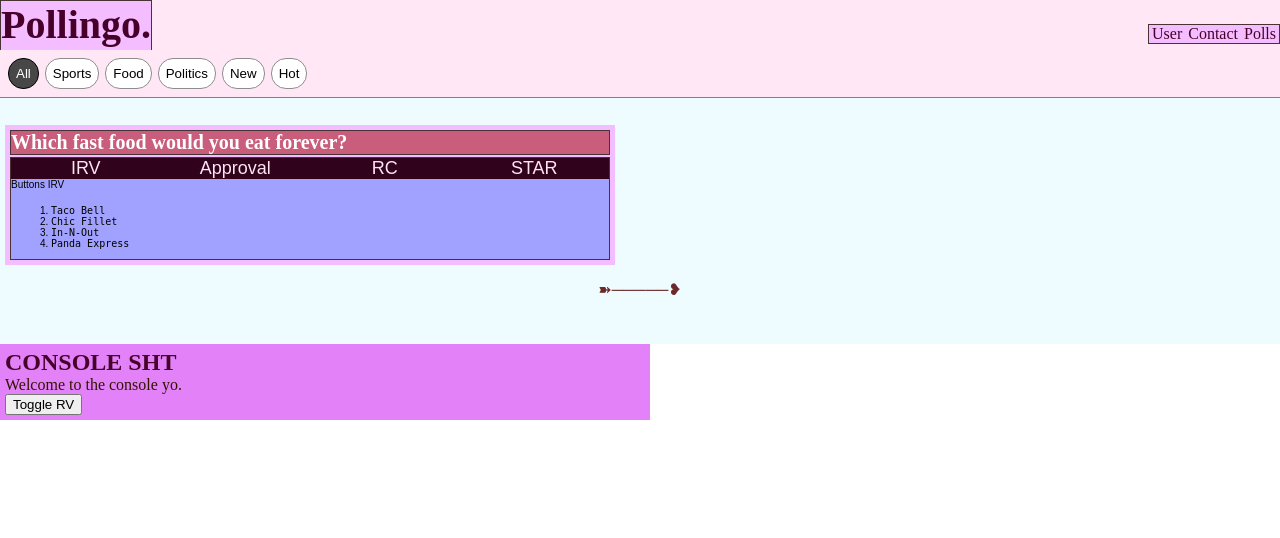
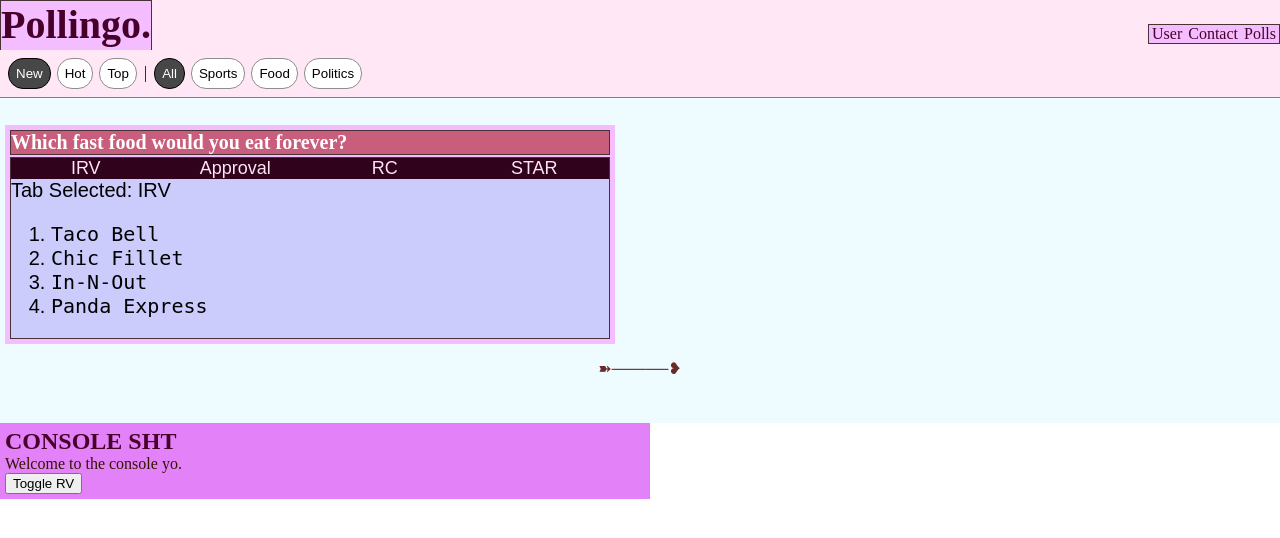
Before and after one commit to el7/Pollingo, a React (Create React App) app in the folder pollingo/: page / in a window 1280 px wide. Shown: the top 538 px of the page. Built offline with nearby package versions, Linux system fonts and the light colour scheme.

Commit message:
working on pollbox more. need to get tab/switching working. then going to get pollbox components auto generated somehow.

```diff
--- a/pollingo/src/css/main.css
+++ b/pollingo/src/css/main.css
@@ -237,19 +237,18 @@
   border: 1px solid #473333;
   overflow: hidden;
   height: auto;
-  background-color: #a1a1ff;
+  background-color: #ccccfc;
   box-sizing: border-box;
 }
 
 .pollbox-1 footer .tabPanel,
 .pollbox-1 footer .tabPanel > ol {
   height: 100%;
-  padding-top: 5px;
+  padding-top: 0px;
   box-sizing: border-box;
   font-family: sans-serif;
-  font-size: 22px;
+  font-size: 20px;
   font-family: sans-serif;
-  font-size: 10px;
 }
 
 .pollbox-1 .tabContainer .buttonContainer {
--- a/pollingo/src/js/components/headerLowerComponent.js
+++ b/pollingo/src/js/components/headerLowerComponent.js
@@ -9,12 +9,14 @@
 
     return (
         <div className="header-lower-container" >
+            <button className="button button-selected">New</button>
+            <button className="button button-unselected">Hot</button>
+            <button className="button button-unselected">Top</button>
+            <span> | </span>
             <button className="button button-selected">All</button>
             <button className="button button-unselected">Sports</button>
             <button className="button button-unselected">Food</button>
             <button className="button button-unselected">Politics</button>
-            <button className="button button-unselected">New</button>
-            <button className="button button-unselected">Hot</button>
         </div>
     )
 }
--- a/pollingo/src/js/components/pollboxComponent.js
+++ b/pollingo/src/js/components/pollboxComponent.js
@@ -5,7 +5,8 @@
 function PollBox(props) {
 
     // STATE DATA -----------------------------------
-    const [tabSelected, setTabSelected] = useState();
+    const [tabSelected, setTabSelected] = useState(0);
+    const [pollType, setPollType] = useState("IRV");
 
     // FUNCTIONS -------------
     function showPanel(val) {
@@ -16,14 +17,19 @@
         // ReactDOM.render("<h1>new</h1>", document.getElementsByClassName("console"));
         tabButtons.forEach(function(node, index){
             if (index == val) {
+                // selected
                 node.style.color = "#ffffff";
                 node.style.backgroundColor = "#5c0236";
+                setTabSelected(val);
             } else {
+                // not selected
                  node.style.color = "#ddc5d3";
                  node.style.backgroundColor = "#30021c";
             }
         })
     }
+
+    var pollTypes = ["IRV", "Approval", "RC", "STAR"];
 
     // JSX RETURN ------------------------
     return (
@@ -44,7 +50,7 @@
                     </div>
                     <div className="tabPanel tabPanel1">
 
-                        Buttons IRV
+                        <span>Tab Selected: {pollTypes[tabSelected]}</span>
 
                         <ol><li>
                         <span className="span-pollbox-answer">{props.a1} </span>
--- a/pollingo/src/scss/5-modules/_PollBox.scss
+++ b/pollingo/src/scss/5-modules/_PollBox.scss
@@ -89,7 +89,7 @@
     border: getSize(pb-border-1);
     overflow: hidden;
     height: auto;
-    background-color: rgb(161, 161, 255);
+    background-color: rgb(204, 204, 252);
     box-sizing: border-box;
 
     .tabPanel {
@@ -100,13 +100,11 @@
     .tabPanel,
     .tabPanel > ol {
       height: 100%;
-      padding-top: 5px;
+      padding-top: 0px;
       box-sizing: border-box;
       font-family: sans-serif;
-      font-size: 22px;
-
+      font-size: 20px;
       font-family: sans-serif;
-      font-size: 10px;
     }
   }
 
```
Also changed, not shown: 1 other file (tests, documents, lock files or other folders).
